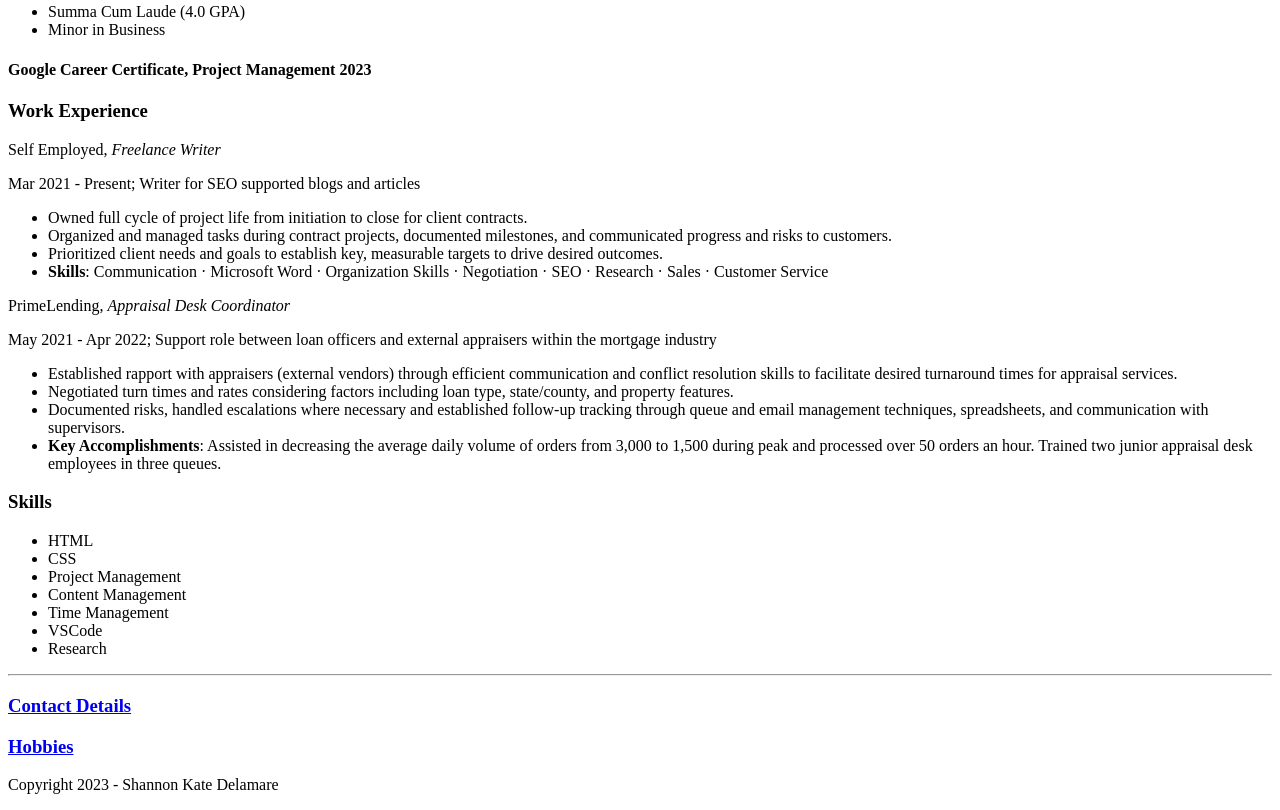
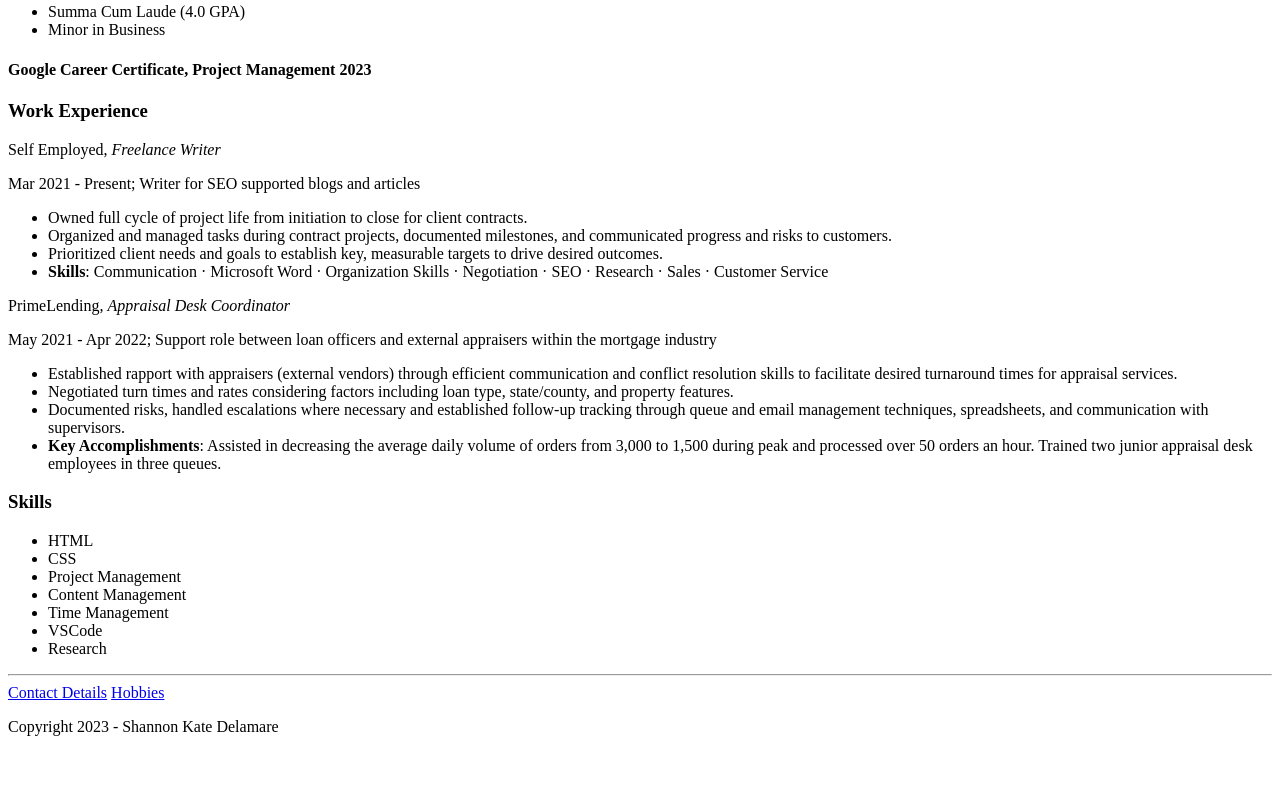
Before and after one commit to KDelDeveloper/HTML-resume, a plain HTML site: page index.html in a window 1280 px wide. Shown: the part 562-1372 px from the top of the page. After the commit the page ends 1314 px from the top, so only its background shows below. Drawn offline with Linux system fonts and the light colour scheme.

Commit message:
Update index.html

```diff
--- a/index.html
+++ b/index.html
@@ -48,8 +48,8 @@
         <li>Research</li>
       </ul>
     <hr />
-    <a href="./contact.html"><h3>Contact Details</h3></a>
-    <a href="./hobbies.html"><h3>Hobbies</h3></a>
+    <a href="./contact.html">Contact Details</a>
+    <a href="./hobbies.html">Hobbies</a>
   </body>
   <footer>
     <p>Copyright 2023 - Shannon Kate Delamare</p>
```
